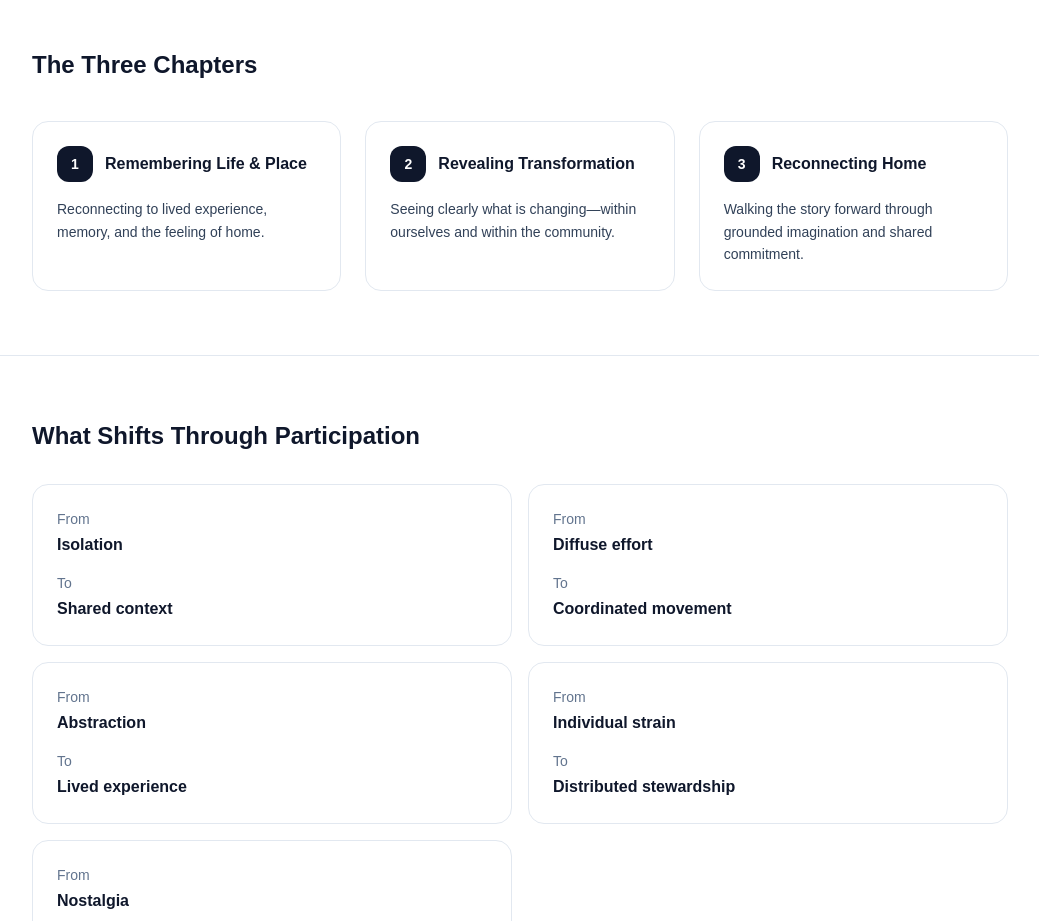
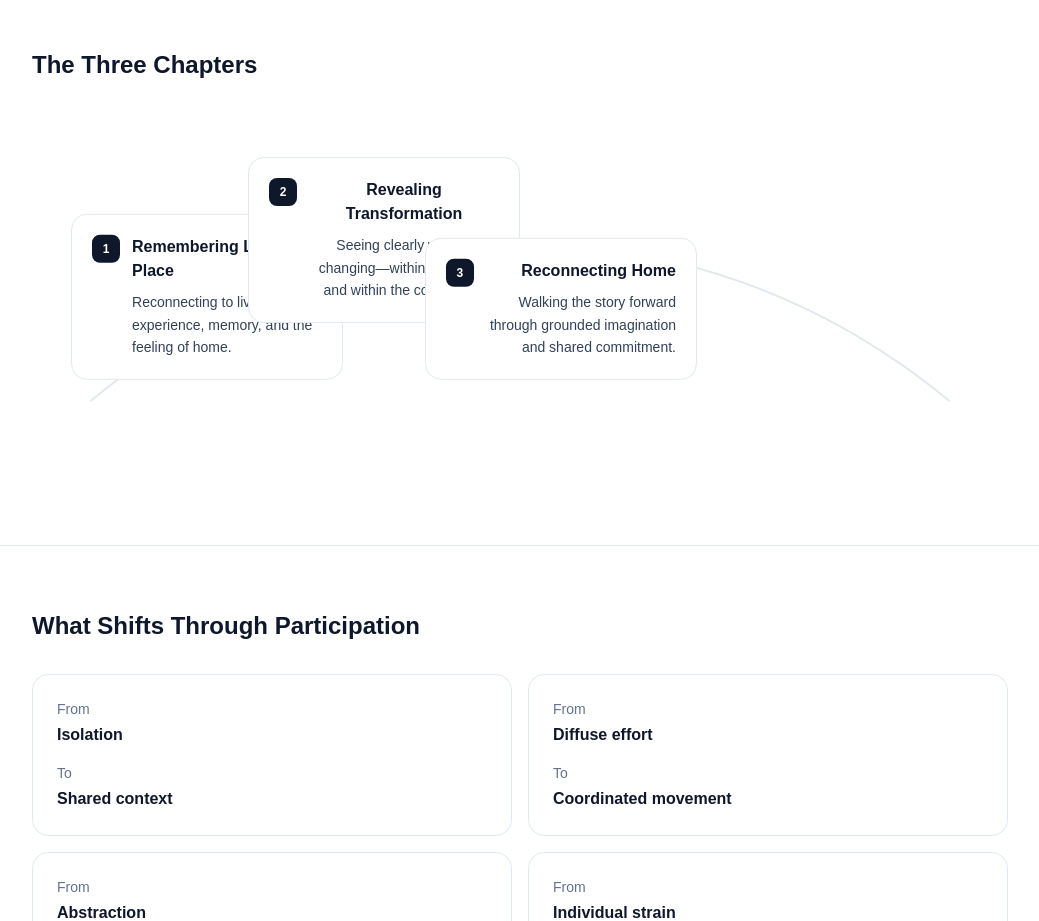
Before and after one commit to Benja-Ross/returning-home-landing, a Next.js app: page / in a window 1280 px wide. Shown: the part 1660-2581 px from the top of the page, without its empty margins (120-1159 px from the left). Built offline with nearby package versions, Linux system fonts and the light colour scheme.

Commit message:
implement ChapterArc component to visually represent chapters in an arc layout, replacing ChapterCard grid in the Home page

```diff
--- a/src/app/page.tsx
+++ b/src/app/page.tsx
@@ -1,4 +1,5 @@
 import { ChapterCard } from "@/components/landing/ChapterCard";
+import { ChapterArc } from "@/components/landing/ChapterArc";
 import { FinalCTA } from "@/components/landing/FinalCTA";
 import { Footer } from "@/components/landing/Footer";
 import { Hero } from "@/components/landing/Hero";
@@ -50,12 +51,7 @@ export default function Home() {
       {/* 3 chapters */}
       <Section>
         <h2 className="text-2xl font-semibold">{landingContent.chapters.title}</h2>
-
-        <div className="mt-10 grid gap-6 sm:grid-cols-3">
-          {landingContent.chapters.cards.map((card) => (
-            <ChapterCard key={card.number} number={card.number} title={card.title} body={card.body} />
-          ))}
-        </div>
+        <ChapterArc chapters={landingContent.chapters.cards} />
       </Section>
 
       {/* Shifts */}
--- a/src/components/landing/ChapterArc.tsx
+++ b/src/components/landing/ChapterArc.tsx
@@ -1,5 +1,87 @@
-export function ChapterArc() {
-  // Stub: intended for a future visual/diagram component.
-  // Returning `null` ensures it doesn't affect layout or design for now.
-  return null;
+import { ChapterCard } from "@/components/landing/ChapterCard";
+
+type Chapter = { number: string; title: string; body: string };
+
+function ArcNode(props: { chapter: Chapter; align: "left" | "center" | "right" }) {
+  const alignClasses =
+    props.align === "left"
+      ? "text-left"
+      : props.align === "right"
+        ? "text-right"
+        : "text-center";
+
+  return (
+    <div
+      className={[
+        "w-[15rem] rounded-2xl border border-slate-200 bg-white p-5",
+        "sm:w-[16rem] md:w-[17rem]",
+        alignClasses,
+      ].join(" ")}
+    >
+      <div className={["flex items-start gap-3", props.align === "right" ? "justify-end" : ""].join(" ")}>
+        <div className="flex h-7 w-7 shrink-0 items-center justify-center rounded-lg bg-slate-900 text-xs font-semibold text-white">
+          {props.chapter.number}
+        </div>
+        <div className={["min-w-0", props.align === "right" ? "text-right" : ""].join(" ")}>
+          <h3 className="text-base font-semibold">{props.chapter.title}</h3>
+          <p className="mt-2 text-sm leading-relaxed text-slate-700">{props.chapter.body}</p>
+        </div>
+      </div>
+    </div>
+  );
 }
+
+export function ChapterArc(props: { chapters: readonly Chapter[]; className?: string }) {
+  const chapters = props.chapters.slice(0, 3);
+
+  return (
+    <div className={props.className}>
+      {/* Mobile: simple stack (no arc) */}
+      <div className="mt-10 space-y-4 sm:hidden">
+        {chapters.map((card) => (
+          <ChapterCard key={card.number} number={card.number} title={card.title} body={card.body} />
+        ))}
+      </div>
+
+      {/* Desktop: arc + nodes */}
+      <div className="relative mt-10 hidden sm:block">
+        <div className="relative h-[320px] w-full md:h-[360px]">
+          <svg
+            aria-hidden="true"
+            className="absolute inset-0 h-full w-full"
+            viewBox="0 0 1000 360"
+            preserveAspectRatio="none"
+          >
+            <path
+              d="M 60 280 C 320 70 680 70 940 280"
+              fill="none"
+              stroke="rgb(226 232 240)"
+              strokeWidth="2"
+              vectorEffect="non-scaling-stroke"
+            />
+          </svg>
+
+          {/* Nodes positioned along the arc */}
+          <div
+            className="absolute left-[4%] top-[72%] z-10 -translate-y-1/2"
+            style={{ transform: "translate(0, -50%)" }}
+          >
+            {chapters[0] && <ArcNode chapter={chapters[0]} align="left" />}
+          </div>
+          <div
+            className="absolute left-1/2 top-[10%] z-10 -translate-x-1/2"
+            style={{ transform: "translate(-50%, 0)" }}
+          >
+            {chapters[1] && <ArcNode chapter={chapters[1]} align="center" />}
+          </div>
+          <div
+            className="absolute left-[96%] top-[72%] z-10 -translate-x-full -translate-y-1/2"
+            style={{ transform: "translate(-100%, -50%)" }}
+          >
+            {chapters[2] && <ArcNode chapter={chapters[2]} align="right" />}
+          </div>
+        </div>
+      </div>
+    </div>
+  );
+}
```
